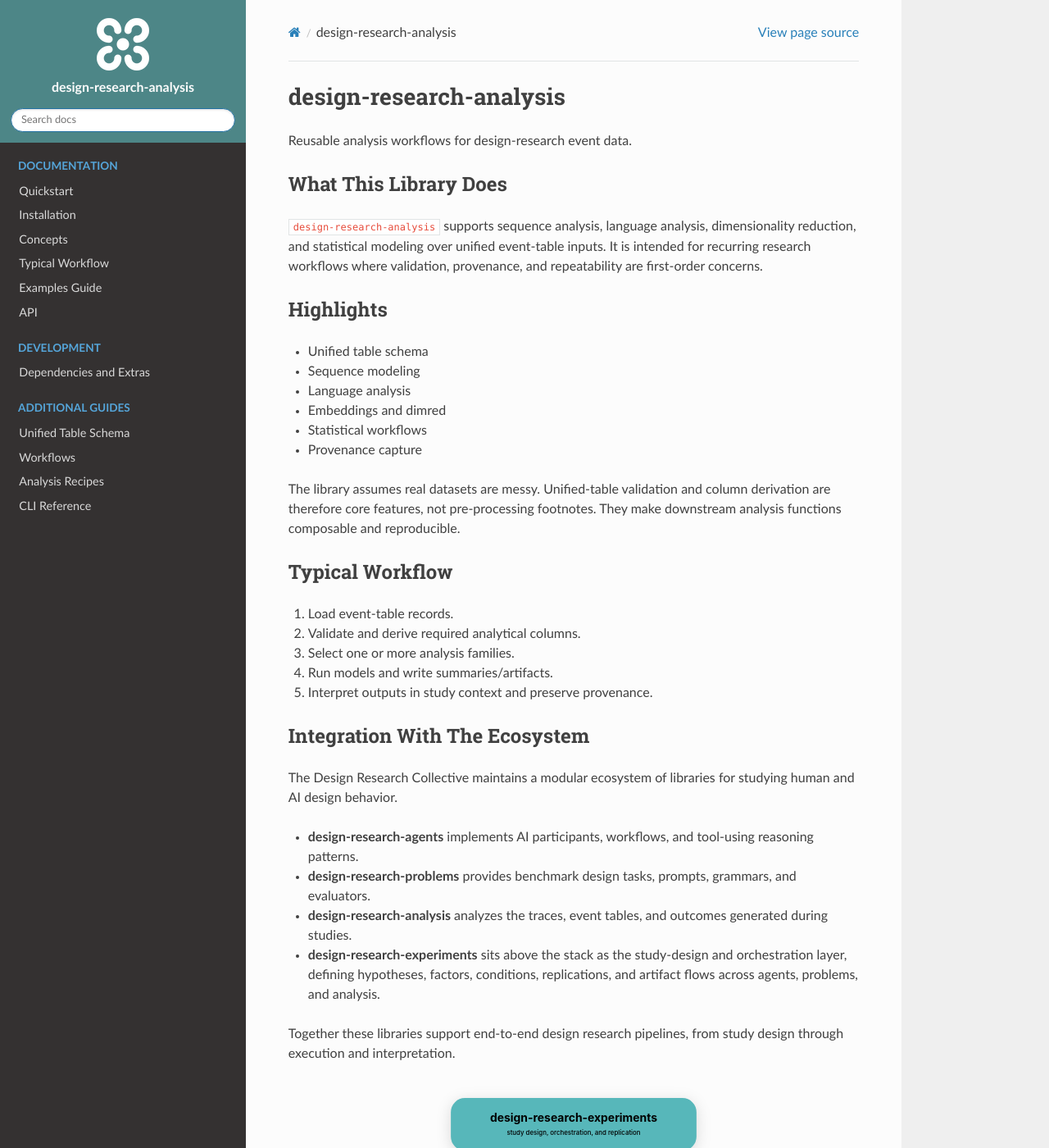
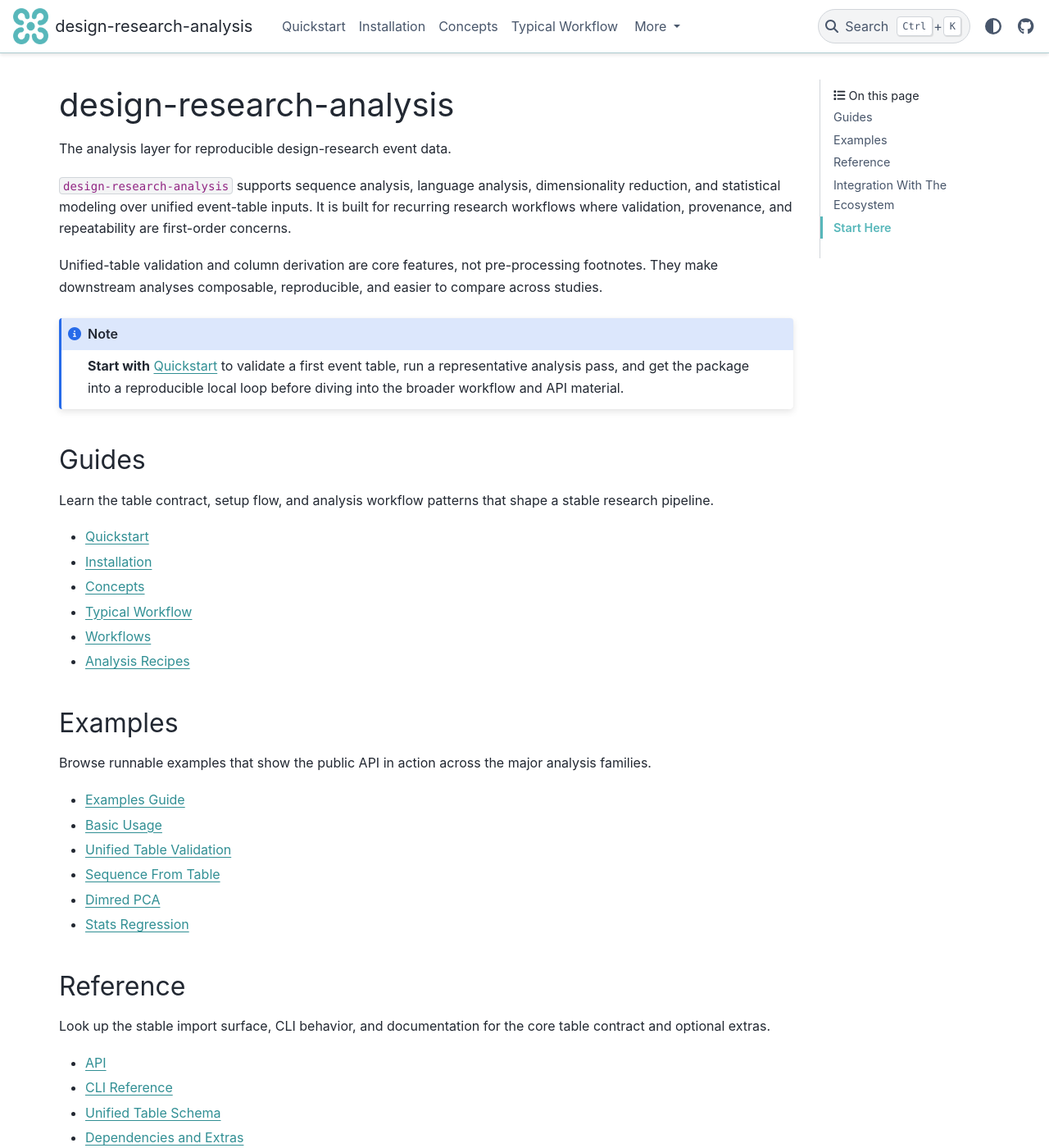
Before and after one commit to cmudrc/design-research-analysis, a Sphinx documentation site: the page built from docs/index.rst, in a window 1280 px wide and 1400 px high. Shown: the whole window at 82% size. Built offline with Sphinx 7.4.7 and the PyData theme 0.15.4, drawn with Linux system fonts in a browser that asks for light colours; some of the changed text lies outside the part shown.

Commit message:
Adopt PyData docs theme and enforce 90% coverage

```diff
--- a/docs/_static/custom.css
+++ b/docs/_static/custom.css
@@ -1,28 +1,33 @@
 :root {
-  --drc-docs-nav-accent: #4d8687;
+  --drc-docs-accent: #57b7ba;
 }
 
-.wy-side-nav-search > a.icon.icon-home {
-  display: flex;
-  flex-direction: column;
-  align-items: center;
-  gap: 0.5rem;
-  text-align: center;
+html[data-theme="light"] {
+  --pst-color-primary: var(--drc-docs-accent);
+  --pst-color-accent: var(--drc-docs-accent);
+  --pst-color-link: #318f94;
+  --pst-color-link-hover: #226f74;
 }
 
-.wy-side-nav-search > a.icon.icon-home::before {
-  display: none;
+html[data-theme="dark"] {
+  --pst-color-primary: #7ad8db;
+  --pst-color-accent: #7ad8db;
+  --pst-color-link: #7ad8db;
+  --pst-color-link-hover: #a5e9eb;
+  --pst-color-secondary: #a5afb8;
+  --pst-color-background: #111318;
+  --pst-color-on-background: #171b21;
+  --pst-color-surface: #1d222a;
+  --pst-color-border: #353d48;
+  --pst-color-text-base: #e6ebef;
+  --pst-color-text-muted: #acb5be;
 }
 
-.wy-side-nav-search > a.icon.icon-home img.logo {
-  order: -1;
-  margin: 0;
+.bd-header {
+  border-bottom: 1px solid
+    color-mix(in srgb, var(--drc-docs-accent) 30%, var(--pst-color-border));
 }
 
-.wy-side-nav-search {
-  background-color: var(--drc-docs-nav-accent);
+.navbar-brand img {
+  max-height: 2.7rem;
 }
-
-.wy-nav-top {
-  background-color: var(--drc-docs-nav-accent);
-}
--- a/docs/conf.py
+++ b/docs/conf.py
@@ -2,7 +2,6 @@
 
 from __future__ import annotations
 
-import os
 import re
 import sys
 from pathlib import Path
@@ -23,6 +22,7 @@
     "sphinx.ext.autosummary",
     "sphinx.ext.napoleon",
     "sphinx.ext.viewcode",
+    "sphinx.ext.intersphinx",
 ]
 
 napoleon_google_docstring = True
@@ -33,26 +33,58 @@
 autosummary_generate = True
 autosummary_imported_members = True
 nitpicky = True
+nitpick_ignore_target = "design_research_analysis._comparison.ComparableResultMixin"
+nitpick_ignore = [
+    ("py:class", nitpick_ignore_target),
+]
+intersphinx_mapping = {
+    "python": ("https://docs.python.org/3", None),
+}
 
 templates_path = ["_templates"]
 exclude_patterns = ["_build", "Thumbs.db", ".DS_Store"]
 
-if os.environ.get("READTHEDOCS") == "True":
-    html_theme = "sphinx_rtd_theme"
+try:
+    import pydata_sphinx_theme  # noqa: F401
+except ImportError:
+    html_theme = "alabaster"
+    html_theme_options: dict[str, object] = {}
 else:
-    try:
-        import sphinx_rtd_theme  # noqa: F401
-
-        html_theme = "sphinx_rtd_theme"
-    except ImportError:
-        html_theme = "alabaster"
+    html_theme = "pydata_sphinx_theme"
+    html_theme_options = {
+        "logo": {
+            "text": project,
+            "image_light": "_static/drc-light.png",
+            "image_dark": "_static/drc-dark.png",
+        },
+        "icon_links": [
+            {
+                "name": "GitHub",
+                "url": "https://github.com/cmudrc/design-research-analysis",
+                "icon": "fa-brands fa-github",
+            },
+        ],
+        "navbar_align": "content",
+        "header_links_before_dropdown": 4,
+        "show_nav_level": 2,
+        "navigation_with_keys": True,
+        "show_prev_next": False,
+        "secondary_sidebar_items": ["page-toc"],
+    }
 
 html_static_path = ["_static"]
 html_css_files = ["custom.css"]
-html_logo = "drc.png"
+html_logo = "_static/drc-light.png"
 html_favicon = "_static/favicon.ico"
 html_title = project
-html_theme_options = {"logo_only": False} if html_theme == "sphinx_rtd_theme" else {}
+html_sidebars = (
+    {
+        "index": [],
+        "examples/index": [],
+    }
+    if html_theme == "pydata_sphinx_theme"
+    else {}
+)
 
 _VIEWPORT_META_RE = re.compile(r'<meta name="viewport"[^>]*>', re.IGNORECASE)
 
--- a/docs/index.rst
+++ b/docs/index.rst
@@ -1,38 +1,59 @@
 design-research-analysis
 ========================
 
-Reusable analysis workflows for design-research event data.
-
-What This Library Does
-----------------------
+The analysis layer for reproducible design-research event data.
 
 ``design-research-analysis`` supports sequence analysis, language analysis,
 dimensionality reduction, and statistical modeling over unified event-table
-inputs. It is intended for recurring research workflows where validation,
+inputs. It is built for recurring research workflows where validation,
 provenance, and repeatability are first-order concerns.
 
-Highlights
-----------
+Unified-table validation and column derivation are core features, not
+pre-processing footnotes. They make downstream analyses composable,
+reproducible, and easier to compare across studies.
 
-- Unified table schema
-- Sequence modeling
-- Language analysis
-- Embeddings and dimred
-- Statistical workflows
-- Provenance capture
+.. note::
 
-The library assumes real datasets are messy. Unified-table validation and
-column derivation are therefore core features, not pre-processing footnotes.
-They make downstream analysis functions composable and reproducible.
+   **Start with** :doc:`quickstart` to validate a first event table, run a
+   representative analysis pass, and get the package into a reproducible local
+   loop before diving into the broader workflow and API material.
 
-Typical Workflow
-----------------
+Guides
+------
 
-1. Load event-table records.
-2. Validate and derive required analytical columns.
-3. Select one or more analysis families.
-4. Run models and write summaries/artifacts.
-5. Interpret outputs in study context and preserve provenance.
+Learn the table contract, setup flow, and analysis workflow patterns that
+shape a stable research pipeline.
+
+- :doc:`quickstart`
+- :doc:`installation`
+- :doc:`concepts`
+- :doc:`typical_workflow`
+- :doc:`workflows`
+- :doc:`analysis_recipes`
+
+Examples
+--------
+
+Browse runnable examples that show the public API in action across the major
+analysis families.
+
+- :doc:`examples/index`
+- :doc:`examples/basic_usage`
+- :doc:`examples/unified_table_validation`
+- :doc:`examples/sequence_from_table`
+- :doc:`examples/dimred_pca`
+- :doc:`examples/stats_regression`
+
+Reference
+---------
+
+Look up the stable import surface, CLI behavior, and documentation for the
+core table contract and optional extras.
+
+- :doc:`api`
+- :doc:`cli_reference`
+- :doc:`unified_table_schema`
+- :doc:`dependencies_and_extras`
 
 Integration With The Ecosystem
 ------------------------------
@@ -66,29 +87,16 @@
 
 .. toctree::
    :maxdepth: 2
-   :caption: Documentation
    :hidden:
 
    quickstart
    installation
    concepts
    typical_workflow
+   workflows
+   analysis_recipes
    examples/index
    api
-
-.. toctree::
-   :maxdepth: 2
-   :caption: Development
-   :hidden:
-
+   unified_table_schema
+   cli_reference
    dependencies_and_extras
-
-.. toctree::
-   :maxdepth: 2
-   :caption: Additional Guides
-   :hidden:
-
-   unified_table_schema
-   workflows
-   analysis_recipes
-   cli_reference
--- a/pyproject.toml
+++ b/pyproject.toml
@@ -33,11 +33,11 @@
   "build>=1.2,<2",
   "mypy>=1.10,<2",
   "pre-commit>=3.7,<5",
+  "pydata-sphinx-theme>=0.16,<1",
   "pytest>=8.2,<9",
   "pytest-cov>=7.0,<8",
   "ruff>=0.6.0,<1",
   "sphinx>=7.4,<9",
-  "sphinx-rtd-theme>=2.0,<4",
   "twine>=5.1,<7",
 ]
 table = []
```
Also changed, not shown: docs/README.md (+3 -2 lines), docs/_static/drc-dark.png (added), docs/_static/drc-light.png (added), 6 other files.
